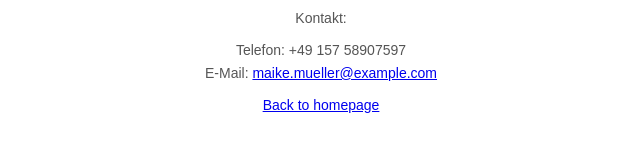
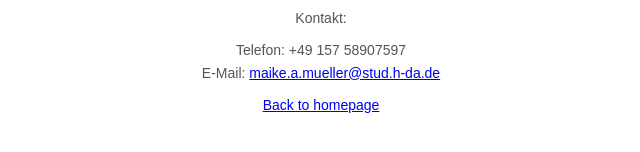
Before and after one commit to maikemuellerdesign/finding-comfort, a plain HTML site: page impressum.html in a window 1280 px wide. Shown: the part 170-322 px from the top of the page, 319-959 px from the left. Drawn offline with Linux system fonts and the light colour scheme.

Commit message:
Add files via upload

```diff
--- a/impressum.html
+++ b/impressum.html
@@ -19,7 +19,7 @@
 
     <p>Kontakt:</p>
     <p>Telefon: +49 157 58907597<br>
-    E-Mail: <a href="mailto:maike.a.mueller@stud.h-da.de">maike.mueller@example.com</a></p>
+    E-Mail: <a href="mailto:maike.a.mueller@stud.h-da.de">maike.a.mueller@stud.h-da.de</a></p>
 
     <footer>
       <p><a href="index.html">Back to homepage</a></p>
```
